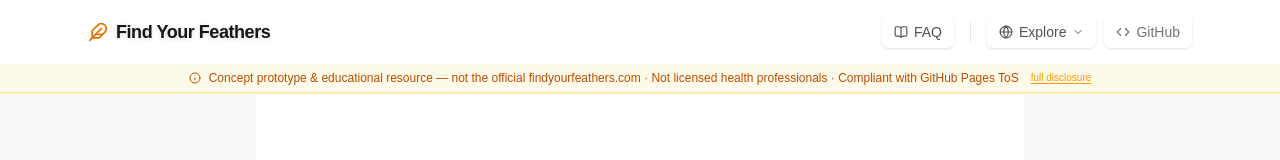
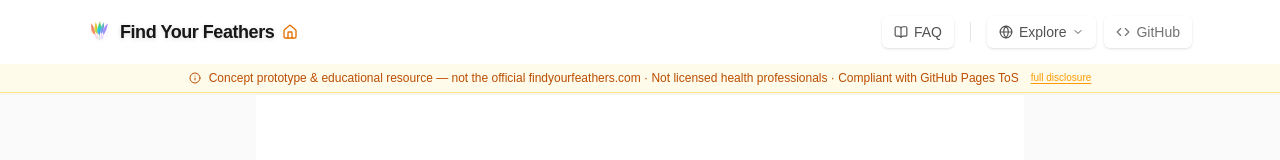
Before and after one commit to drasticstatic/findyourfeathers-public-preview, a Next.js app: page / in a window 1280 px wide. Shown: the top 160 px of the page. Built offline with nearby package versions, Linux system fonts and the light colour scheme.

Commit message:
Sync from private repo

```diff
--- a/src/components/layout/Navbar.tsx
+++ b/src/components/layout/Navbar.tsx
@@ -80,8 +80,9 @@ export default function Navbar() {
             onClick={handleHomeClick}
             className="inline-flex items-center gap-2 text-lg font-semibold tracking-tight text-neutral-900 dark:text-neutral-50 hover:text-amber-600 dark:hover:text-amber-400 transition-colors group min-h-[44px] min-w-[44px]"
           >
-            <Feather className="h-5 w-5 text-amber-600 dark:text-amber-400 group-hover:scale-110 transition-transform" />
+            <img src="/favicon.svg" alt="" className="h-6 w-6 group-hover:scale-110 transition-transform" />
             <span className="drop-shadow-sm">Find Your Feathers</span>
+            <Home className="h-4 w-4 text-amber-600 dark:text-amber-400 group-hover:scale-110 transition-transform" />
           </Link>
 
           <div className="hidden md:flex items-center gap-2 flex-1 justify-end">
```
